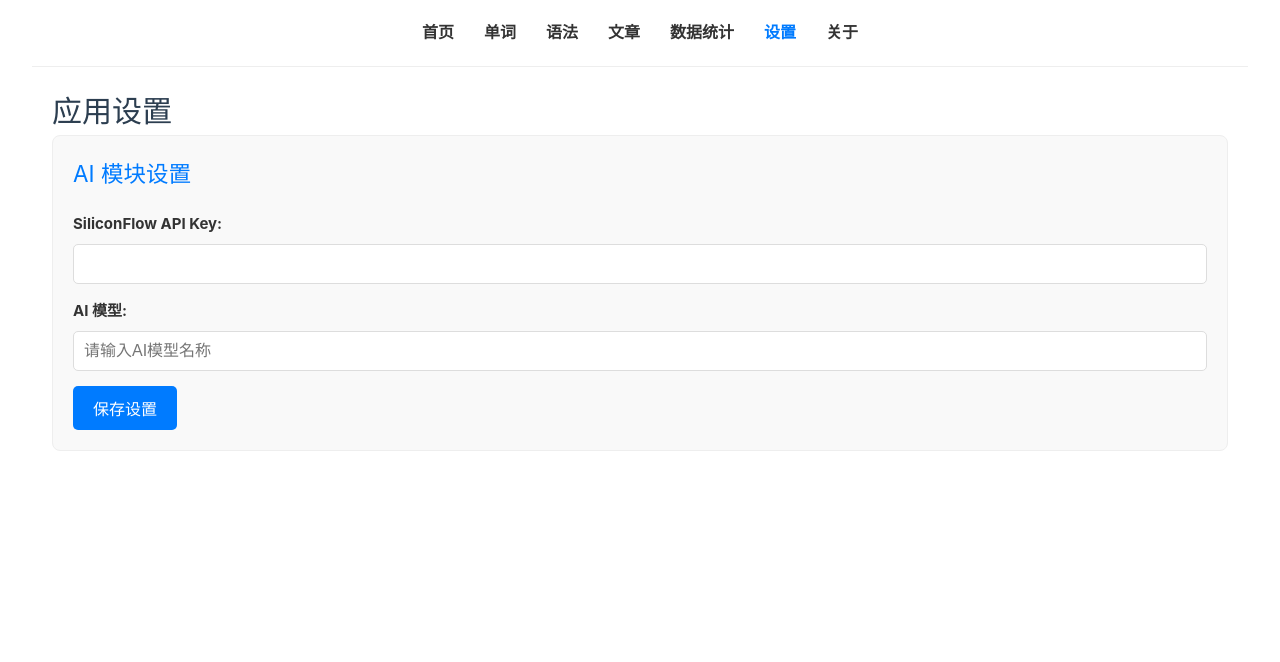
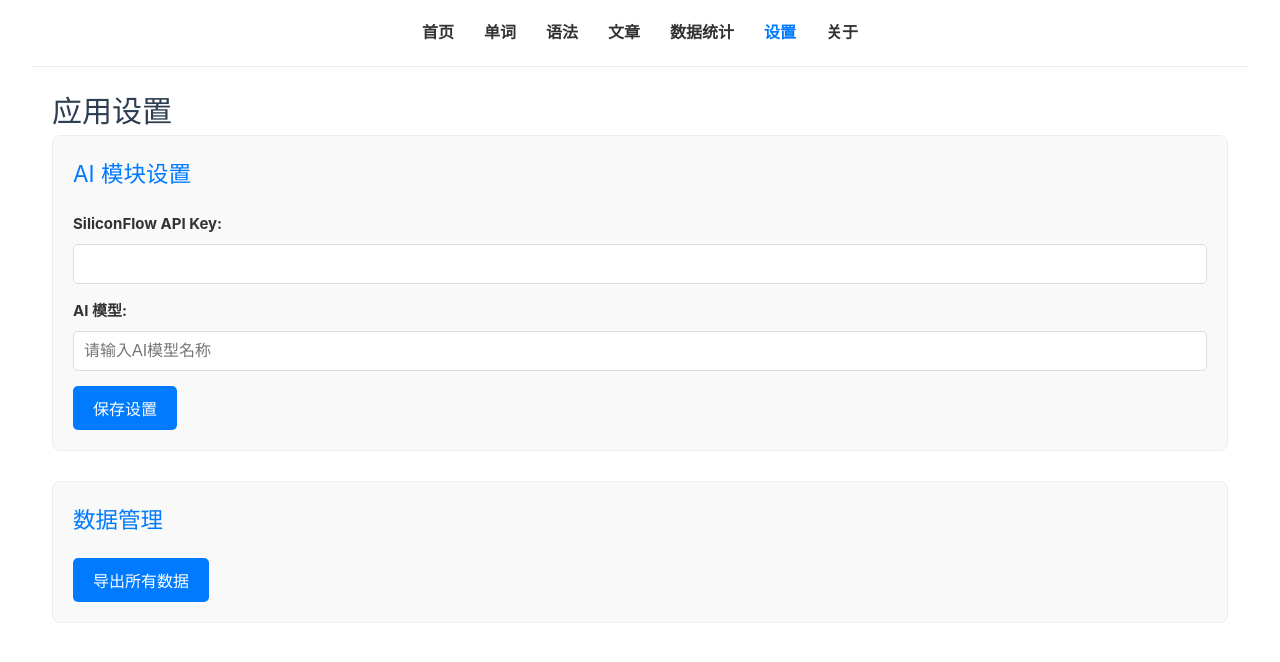
Before and after one commit to soukai-japan/tracer, a Vue app: page /settings in a window 1280 px wide. Shown: the top 662 px of the page. Built offline with nearby package versions, Linux system fonts and the light colour scheme.

Commit message:
feat: export data

```diff
--- a/src/views/SettingsView.vue
+++ b/src/views/SettingsView.vue
@@ -18,6 +18,11 @@
         />
       </div>
       <button @click="saveSettings">保存设置</button>
+    </section>
+
+    <section class="settings-section">
+      <h2>数据管理</h2>
+      <button @click="exportData">导出所有数据</button>
     </section>
   </div>
 </template>
@@ -45,6 +50,30 @@ const saveSettings = async () => {
     selectedAiModel: selectedAiModel.value,
   })
   alert('设置已保存！')
+}
+
+const exportData = async () => {
+  try {
+    const allData = {
+      words: await db.words.toArray(),
+      grammars: await db.grammars.toArray(),
+      passages: await db.passages.toArray(),
+      settings: await db.settings.toArray(),
+    }
+    const dataStr = JSON.stringify(allData, null, 2)
+    const blob = new Blob([dataStr], { type: 'application/json' })
+    const url = URL.createObjectURL(blob)
+    const a = document.createElement('a')
+    a.href = url
+    a.download = `soukai_japan_data_${new Date().toISOString().slice(0, 10)}.json`
+    document.body.appendChild(a)
+    a.click()
+    document.body.removeChild(a)
+    URL.revokeObjectURL(url)
+  } catch (error) {
+    console.error('导出数据失败:', error)
+    alert('导出数据失败，请查看控制台了解详情。')
+  }
 }
 </script>
 
```
